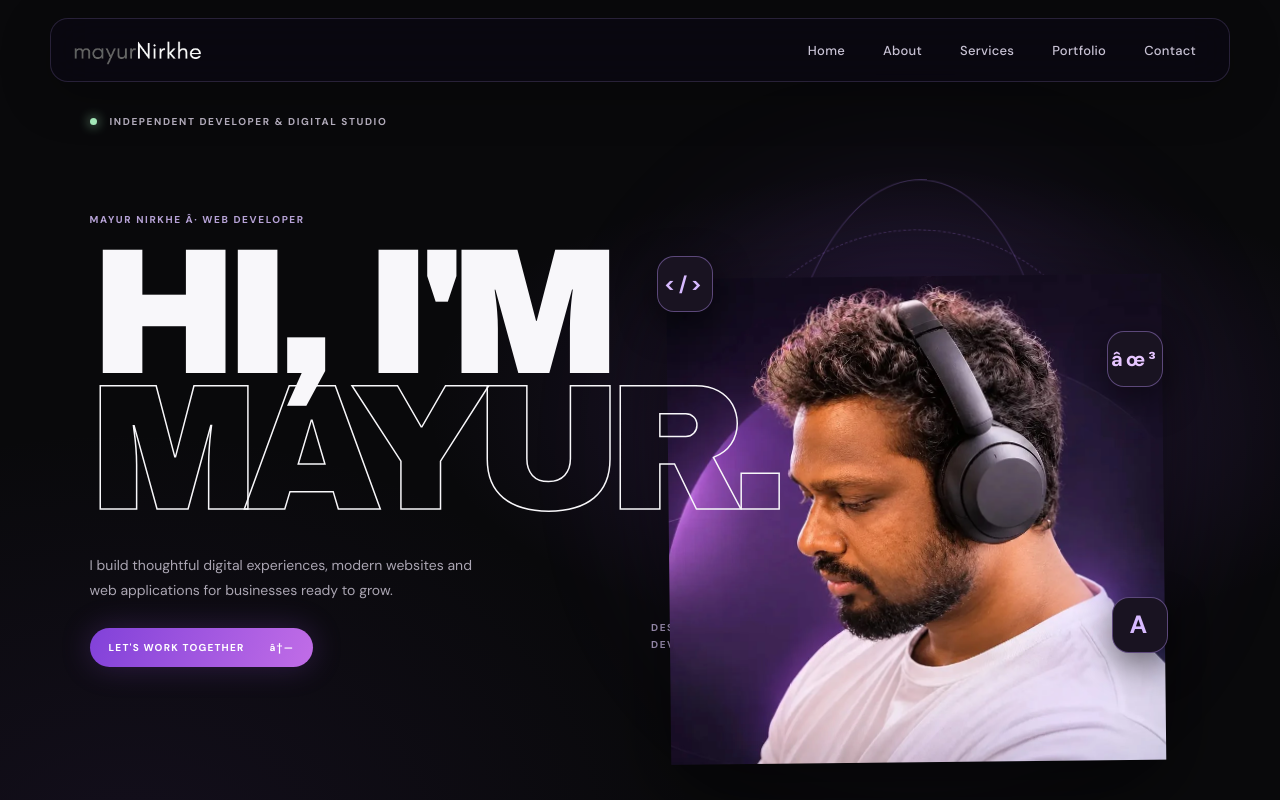
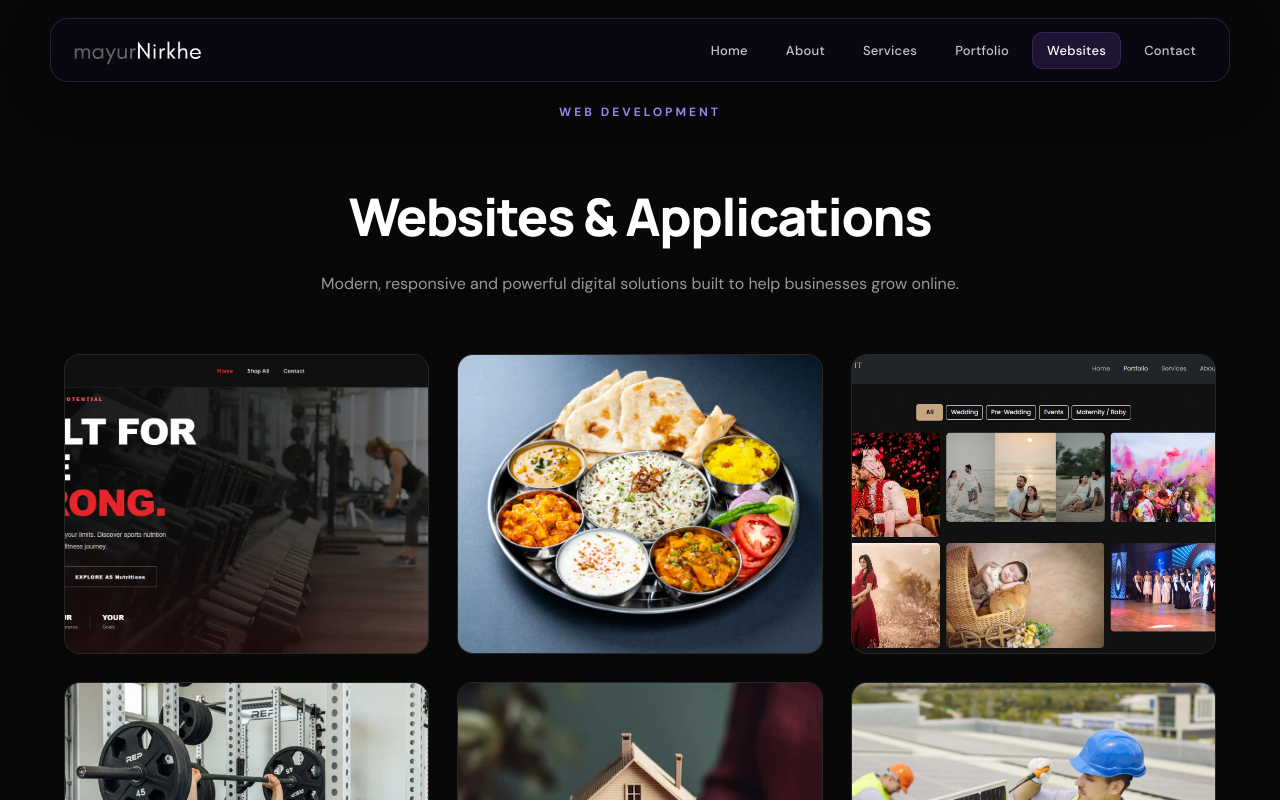
Before and after one commit to ItsMayurUI/webstudio, an Angular app: page /websites in a window 1280 px wide. Before the commit this address led to /. Shown: the top 800 px of the page. Built offline with nearby package versions, Linux system fonts and the light colour scheme.

Commit message:
Updated website changes

```diff
--- a/src/app/app-routing.module.ts
+++ b/src/app/app-routing.module.ts
@@ -1,3 +1,4 @@
+import { WebsiteComponent } from './components/website/website.component';
 import { WebDesignerBhusawalComponent } from './web-designer-bhusawal/web-designer-bhusawal.component';
 import { WebDesignerPuneComponent } from './web-designer-pune/web-designer-pune.component';
 import { NgModule } from '@angular/core';
@@ -15,6 +16,7 @@ const routes: Routes = [
   { path: 'about', component: AboutComponent },
   { path: 'services', component: ServicesComponent },
   { path: 'portfolio', component: PortfolioComponent },
+  { path: 'websites', component: WebsiteComponent },
   { path: 'contact', component: ContactComponent },
   {path: 'web-designer-bhusawal',component: WebDesignerBhusawalComponent},
   {path: 'web-designer-pune',component: WebDesignerPuneComponent},
--- a/src/app/app.module.ts
+++ b/src/app/app.module.ts
@@ -15,6 +15,7 @@ import { ProjectDetailComponent } from './project-detail/project-detail.componen
 import { WebDesignerBhusawalComponent } from './web-designer-bhusawal/web-designer-bhusawal.component';
 import { WebDesignerPuneComponent } from './web-designer-pune/web-designer-pune.component';
 import { StudioBannerComponent } from './components/studio-banner/studio-banner.component';
+import { WebsiteComponent } from './components/website/website.component';
 
 @NgModule({
   declarations: [
@@ -30,7 +31,8 @@ import { StudioBannerComponent } from './components/studio-banner/studio-banner.
     ProjectDetailComponent,
     WebDesignerBhusawalComponent,
     WebDesignerPuneComponent,
-    StudioBannerComponent
+    StudioBannerComponent,
+    WebsiteComponent
   ],
   imports: [
     BrowserModule,
--- a/src/app/components/navbar/navbar.component.html
+++ b/src/app/components/navbar/navbar.component.html
@@ -18,16 +18,43 @@
     <span></span><span></span><span></span>
   </button>
 
-  <!-- Nav -->
-  <nav class="main-nav" [class.open]="menuOpen">
-    <ul>
-      <li><a routerLink="/" (click)="closeMenu()">Home</a></li>
-      <li><a routerLink="/about" (click)="closeMenu()">About</a></li>
-      <li><a routerLink="/services" (click)="closeMenu()">Services</a></li>
-      <li><a routerLink="/portfolio" (click)="closeMenu()">Portfolio</a></li>
-      <li><a routerLink="/contact" (click)="closeMenu()">Contact</a></li>
-    </ul>
-  </nav>
+
+<!-- Navigation -->
+<nav class="main-nav" [class.open]="menuOpen">
+  <ul>
+    <li>
+      <a routerLink="/" routerLinkActive="active"
+         [routerLinkActiveOptions]="{ exact: true }"
+         (click)="closeMenu()">Home</a>
+    </li>
+
+    <li>
+      <a routerLink="/about" routerLinkActive="active"
+         (click)="closeMenu()">About</a>
+    </li>
+
+    <li>
+      <a routerLink="/services" routerLinkActive="active"
+         (click)="closeMenu()">Services</a>
+    </li>
+
+    <li>
+      <a routerLink="/portfolio" routerLinkActive="active"
+         (click)="closeMenu()">Portfolio</a>
+    </li>
+
+    <li>
+      <a routerLink="/websites" routerLinkActive="active"
+         (click)="closeMenu()">Websites</a>
+    </li>
+
+    <li>
+      <a routerLink="/contact" routerLinkActive="active"
+         (click)="closeMenu()">Contact</a>
+    </li>
+  </ul>
+</nav>
+
 
   <!-- Changes Blur / dim overlay -->
   <div class="nav-overlay" *ngIf="menuOpen" (click)="closeMenu()"></div>
--- a/src/app/components/portfolio/portfolio.component.html
+++ b/src/app/components/portfolio/portfolio.component.html
@@ -1,52 +1,19 @@
-<!-- SKILLS SECTION -->
-<!-- <section class="skills-dock-section">
-  <h2 class="kills-title power-title">Tech Stack</h2>
 
-  <div class="dock">
-    <div class="dock-item">
-      <img src="assets/Logo/skills/node.svg" alt="Node.js">
-      <span>Node.js</span>
+<!-- ================= TECH STACK SECTION ================= -->
+
+<section class="tech-stack-section">
+  <div class="container">
+
+    <div class="portfolio-header">
+      <span class="section-tag">MY EXPERTISE</span>
+      <h2 class="section-title">Tech Stack</h2>
+      <p class="section-subtitle">
+        Technologies and tools I use to build modern digital experiences.
+      </p>
     </div>
 
-    <div class="dock-item">
-      <img src="assets/Logo/skills/html.svg" alt="HTML5">
-      <span>HTML5</span>
-    </div>
+    <div class="skills-dock">
 
-    <div class="dock-item">
-      <img src="assets/Logo/skills/javascript.svg" alt="JavaScript">
-      <span>JavaScript</span>
-    </div>
-
-    <div class="dock-item main-skill">
-      <img src="assets/Logo/skills/angular.png" alt="Angular">
-      <span>Angular</span>
-    </div>
-
-    <div class="dock-item">
-      <img src="assets/Logo/skills/typescript.svg" alt="TypeScript">
-      <span>TypeScript</span>
-    </div>
-
-    <div class="dock-item">
-      <img src="assets/Logo/skills/css3.svg" alt="CSS3">
-      <span>CSS3</span>
-    </div>
-
-    <div class="dock-item">
-      <img src="assets/Logo/skills/mongodb.svg" alt="MongoDB">
-      <span>MongoDB</span>
-    </div>
-  </div>
-</section> -->
-
-    <div class="portfolio-header">
-      <h2 class="section-title">Tech Stack</h2>
-    </div>
-
-<!-- skills icons -->
-
-      <div class="skills-dock">
       <div class="dock-item">
         <img src="assets/Logo/skills/angular.png" alt="Angular">
         <span>Angular</span>
@@ -81,123 +48,221 @@
         <img src="assets/Logo/skills/restapi.svg" alt="REST API">
         <span>REST APIs</span>
       </div>
+
     </div>
+  </div>
+</section>
 
-<!-- New update ui -->
+
+<!-- ================= PORTFOLIO SECTION ================= -->
+
 <section class="portfolio-section" id="portfolio">
   <div class="container">
 
     <div class="portfolio-header">
-      <span class="section-tag">PORTFOLIO</span>
-      <h2 class="section-title">My Works</h2>
+      <span class="section-tag">CREATIVE SHOWCASE</span>
+      <h2 class="section-title">Portfolio & Personal Branding</h2>
       <p class="section-subtitle">
-        A selection of projects crafted with performance, clarity, and purpose.
+        Creative portfolio websites designed to showcase talent,
+        personality, professional identity and creative work.
       </p>
     </div>
 
-    <!-- Filters
-    <div class="portfolio-filters">
-      <button class="active">All</button>
-      <button>Business Websites</button>
-      <button>Web Applications</button>
-      <button>Angular Projects</button>
-      <button>UI / Dashboards</button>
-    </div> -->
-
-    <!-- Projects Grid -->
     <div class="portfolio-grid">
 
-      <!-- Card 1 -->
-      <a href="https://asnutritions.netlify.app/" target="_blank" class="work-card">
-        <img src="assets/projects/nutri/cover.webp" alt="Raghav Pure Veg">
+      <!-- Photographer Portfolio -->
+      <a href="https://raghavchitrafit.netlify.app"
+         target="_blank"
+         rel="noopener noreferrer"
+         class="work-card">
+
+        <img src="assets/projects/photography/cover.webp"
+             alt="Photography Portfolio Website">
+
         <div class="overlay">
-          <!-- <h3>Raghav Pure Veg</h3> -->
-          <span>AS Nutritions – E-Commerce Web App</span>
+          <span>Photography Portfolio</span>
           <p>
-          Angular-based sports nutrition platform featuring product discovery, shopping cart, secure checkout, Firebase-powered order management, and a seamless shopping experience.
+            A visually engaging photography website designed
+            to showcase creative work, professional photography
+            and visual storytelling.
           </p>
           <span class="view-btn">Live Preview →</span>
         </div>
       </a>
 
-      <!-- Card 2 -->
-      <a href="https://raghavpureveg.netlify.app/" target="_blank" class="work-card">
-        <img src="assets/projects/raghavveg/cover1.webp" alt="Raghav Pure Veg">
+      <!-- Add future portfolio projects here -->
+
+      <!-- Developer Portfolio -->
+      <!--
+      <a href="YOUR_PORTFOLIO_URL"
+         target="_blank"
+         rel="noopener noreferrer"
+         class="work-card">
+
+        <img src="YOUR_IMAGE_PATH" alt="Developer Portfolio">
+
         <div class="overlay">
-          <!-- <h3>Raghav Pure Veg</h3> -->
-          <span>Restaurant Management Web App</span>
+          <span>Developer Portfolio</span>
           <p>
-            Angular-based platform with digital menu, order flow, and smart restaurant operations.
+            Personal portfolio website showcasing skills,
+            projects and professional experience.
+          </p>
+          <span class="view-btn">Live Preview →</span>
+        </div>
+      </a>
+      -->
+
+      <!-- Designer Portfolio -->
+      <!-- Add more portfolio projects here -->
+
+    </div>
+  </div>
+</section>
+
+
+<!-- ================= WEBSITES & APPLICATIONS SECTION ================= -->
+
+<section class="portfolio-section websites-section" id="websites">
+  <div class="container">
+
+    <div class="portfolio-header">
+      <span class="section-tag">WEB DEVELOPMENT</span>
+      <h2 class="section-title">Websites & Applications</h2>
+      <p class="section-subtitle">
+        Modern, responsive and functional digital solutions
+        built to help businesses grow online.
+      </p>
+    </div>
+
+    <div class="portfolio-grid">
+
+      <!-- AS Nutritions -->
+      <a href="https://asnutritions.netlify.app/"
+         target="_blank"
+         rel="noopener noreferrer"
+         class="work-card">
+
+        <img src="assets/projects/nutri/cover.webp"
+             alt="AS Nutritions E-Commerce Website">
+
+        <div class="overlay">
+          <span>AS Nutritions – E-Commerce</span>
+          <p>
+            Angular-powered sports nutrition e-commerce platform
+            featuring product discovery, shopping cart, checkout
+            and Firebase-powered order management.
           </p>
           <span class="view-btn">Live Preview →</span>
         </div>
       </a>
 
-      <!-- Card 3 -->
-      <a href="https://raghavfitness.netlify.app/" target="_blank" class="work-card">
-        <img src="assets/projects/raghavfitness/cover.webp" alt="Raghav Fitness">
+
+      <!-- Raghav Pure Veg -->
+      <a href="https://raghavpureveg.netlify.app/"
+         target="_blank"
+         rel="noopener noreferrer"
+         class="work-card">
+
+        <img src="assets/projects/raghavveg/cover1.webp"
+             alt="Raghav Pure Veg Restaurant Website">
+
         <div class="overlay">
-          <!-- <h3>Raghav Fitness</h3> -->
-          <span>Fitness & Gym Web Application</span>
+          <span>Restaurant Management Web App</span>
           <p>
-            Performance-focused Angular web app for gym management, insights, and analytics.
+            Angular-based restaurant platform featuring
+            a digital menu, ordering experience and
+            smart restaurant operations.
           </p>
           <span class="view-btn">Live Preview →</span>
         </div>
       </a>
 
-      <!-- Card 4 -->
-      <a href="https://raghavsolar.netlify.app/" target="_blank" class="work-card">
-        <img src="assets/projects/solarpro/solar1.webp" alt="Solar Pro">
+
+      <!-- Raghav Fitness -->
+      <a href="https://corefitnes.netlify.app//"
+         target="_blank"
+         rel="noopener noreferrer"
+         class="work-card">
+
+        <img src="assets/projects/raghavfitness/cover.webp"
+             alt="Raghav Fitness Website">
+
         <div class="overlay">
-          <!-- <h3>Solar Pro</h3> -->
-          <span>Solar Business Website</span>
+          <span>Fitness & Gym Web Application</span>
           <p>
-            SEO-friendly Angular website designed for solar installation businesses.
+            Modern fitness website designed for gym
+            management, services, fitness information
+            and an engaging user experience.
           </p>
           <span class="view-btn">Live Preview →</span>
         </div>
       </a>
 
-      <!-- Card 5 -->
-      <a href="https://raghavchitrafit.netlify.app" target="_blank" class="work-card">
-        <img src="assets/projects/photography/cover.webp" alt="Raghav Photography">
+
+      <!-- Solar Business -->
+      <a href="https://raghavsolar.netlify.app/"
+         target="_blank"
+         rel="noopener noreferrer"
+         class="work-card">
+
+        <img src="assets/projects/solarpro/solar1.webp"
+             alt="Solar Business Website">
+
         <div class="overlay">
-          <!-- <h3>Raghav Photography</h3> -->
-          <span>Visual • Brand Photography Website</span>
+          <span>Solar Business Website</span>
           <p>
-            Minimal Photography Website Highlighting Creative Work
+            SEO-friendly business website designed
+            for solar installation services,
+            solutions and customer enquiries.
           </p>
           <span class="view-btn">Live Preview →</span>
         </div>
       </a>
 
-      <!-- Card 6 -->
-      <a href="https://craftbysk.netlify.app/" target="_blank" class="work-card">
-        <img src="assets/projects/kotecha/cover.webp" alt="Craft By SK">
+
+      <!-- Craft By SK -->
+      <a href="https://craftbysk.netlify.app/"
+         target="_blank"
+         rel="noopener noreferrer"
+         class="work-card">
+
+        <img src="assets/projects/kotecha/cover.webp"
+             alt="Craft By SK Website">
+
         <div class="overlay">
-          <!-- <h3>Craft By SK</h3> -->
-          <span>Creative Brand Website</span>
+          <span>Craft By SK – Creative Business</span>
           <p>
-            Minimal portfolio website showcasing handmade products and brand identity.
+            Elegant brand website showcasing handmade
+            products, creative collections and
+            business identity.
           </p>
           <span class="view-btn">Live Preview →</span>
         </div>
       </a>
 
-      <!-- Card 7 -->
-      <a href="https://sadgurubuilders.netlify.app/" target="_blank" class="work-card">
-        <img src="assets/projects/sadguru/cover2.webp" alt="Manish Real Estate">
+
+      <!-- Sadguru Builders -->
+      <a href="https://sadgurubuilders.netlify.app/"
+         target="_blank"
+         rel="noopener noreferrer"
+         class="work-card">
+
+        <img src="assets/projects/sadguru/cover2.webp"
+             alt="Sadguru Builders Website">
+
         <div class="overlay">
-          <!-- <h3>Manish</h3> -->
           <span>Real Estate Business Website</span>
           <p>
-            Trust-driven property website with modern layout and clear client communication.
+            Professional real estate website with
+            property information, modern layouts
+            and clear customer communication.
           </p>
           <span class="view-btn">Live Preview →</span>
         </div>
       </a>
 
+      <!-- Add future business websites and web apps here -->
+
     </div>
   </div>
 </section>
--- /dev/null
+++ b/src/app/components/website/website.component.css
@@ -0,0 +1,211 @@
+
+/* ==============================
+   WEBSITES SECTION
+================================ */
+
+.portfolio-section {
+  padding: 100px 0;
+  background: #080808;
+  color: #fff;
+  min-height: 100vh;
+}
+
+.portfolio-section .container {
+  width: 90%;
+  max-width: 1250px;
+  margin: 0 auto;
+}
+
+/* Header */
+
+.portfolio-header {
+  text-align: center;
+  max-width: 700px;
+  margin: 0 auto 55px;
+}
+
+.section-tag {
+  display: inline-block;
+  color: #a78bfa;
+  font-size: 12px;
+  font-weight: 700;
+  letter-spacing: 3px;
+  margin-bottom: 18px;
+}
+
+.section-title {
+  font-size: clamp(32px, 5vw, 52px);
+  font-weight: 800;
+  letter-spacing: -1.5px;
+  margin-bottom: 18px;
+  color: #fff;
+}
+
+.section-subtitle {
+  color: #999;
+  font-size: 16px;
+  line-height: 1.8;
+  margin: 0;
+}
+
+/* Project Grid */
+
+.portfolio-grid {
+  display: grid;
+  grid-template-columns: repeat(3, minmax(0, 1fr));
+  gap: 28px;
+}
+
+/* Project Card */
+
+.work-card {
+  position: relative;
+  display: block;
+  height: 300px;
+  overflow: hidden;
+  border-radius: 16px;
+  background: #151515;
+  text-decoration: none;
+  border: 1px solid rgba(255, 255, 255, 0.08);
+  isolation: isolate;
+  transition: transform 0.4s ease,
+              border-color 0.4s ease,
+              box-shadow 0.4s ease;
+}
+
+.work-card img {
+  width: 100%;
+  height: 100%;
+  display: block;
+  object-fit: cover;
+  transition: transform 0.7s cubic-bezier(.2, .7, .2, 1);
+}
+
+/* Dark Overlay */
+
+.work-card .overlay {
+  position: absolute;
+  inset: 0;
+  display: flex;
+  flex-direction: column;
+  justify-content: flex-end;
+  padding: 25px;
+  background: linear-gradient(
+    to top,
+    rgba(0, 0, 0, 0.95) 0%,
+    rgba(0, 0, 0, 0.65) 35%,
+    rgba(0, 0, 0, 0.05) 100%
+  );
+  opacity: 0;
+  transition: opacity 0.4s ease;
+}
+
+.overlay > span:first-child {
+  color: #fff;
+  font-size: 22px;
+  font-weight: 700;
+  transform: translateY(15px);
+  transition: transform 0.4s ease;
+}
+
+.overlay p {
+  color: #ccc;
+  font-size: 13px;
+  line-height: 1.6;
+  margin: 10px 0 16px;
+  transform: translateY(15px);
+  transition: transform 0.4s ease 0.05s;
+}
+
+.view-btn {
+  color: #c4b5fd;
+  font-size: 13px;
+  font-weight: 700;
+  transform: translateY(15px);
+  transition: transform 0.4s ease 0.1s;
+}
+
+/* Hover Effects */
+
+.work-card:hover {
+  transform: translateY(-8px);
+  border-color: rgba(167, 139, 250, 0.6);
+  box-shadow: 0 18px 45px rgba(0, 0, 0, 0.4);
+}
+
+.work-card:hover img {
+  transform: scale(1.1);
+}
+
+.work-card:hover .overlay {
+  opacity: 1;
+}
+
+.work-card:hover .overlay > span,
+.work-card:hover .overlay p,
+.work-card:hover .view-btn {
+  transform: translateY(0);
+}
+
+/* Tablet */
+
+@media (max-width: 992px) {
+  .portfolio-grid {
+    grid-template-columns: repeat(2, minmax(0, 1fr));
+    gap: 22px;
+  }
+
+  .work-card {
+    height: 270px;
+  }
+}
+
+/* Mobile */
+
+@media (max-width: 576px) {
+  .portfolio-section {
+    padding: 75px 0;
+  }
+
+  .portfolio-section .container {
+    width: 92%;
+  }
+
+  .portfolio-header {
+    margin-bottom: 35px;
+  }
+
+  .section-title {
+    font-size: 32px;
+  }
+
+  .section-subtitle {
+    font-size: 14px;
+  }
+
+  .portfolio-grid {
+    grid-template-columns: 1fr;
+    gap: 20px;
+  }
+
+  .work-card {
+    height: 260px;
+    border-radius: 13px;
+  }
+
+  /* Keep project details visible on touch devices */
+  .work-card .overlay {
+    opacity: 1;
+    padding: 20px;
+  }
+
+  .overlay > span:first-child,
+  .overlay p,
+  .view-btn {
+    transform: translateY(0);
+  }
+
+  .overlay > span:first-child {
+    font-size: 20px;
+  }
+}
--- /dev/null
+++ b/src/app/components/website/website.component.html
@@ -0,0 +1,46 @@
+
+<section class="portfolio-section" id="websites">
+  <div class="container">
+
+    <div class="portfolio-header">
+      <span class="section-tag">WEB DEVELOPMENT</span>
+
+      <h2 class="section-title">
+        Websites & Applications
+      </h2>
+
+      <p class="section-subtitle">
+        Modern, responsive and powerful digital solutions
+        built to help businesses grow online.
+      </p>
+    </div>
+
+    <div class="portfolio-grid">
+
+      <a *ngFor="let project of projects"
+         [href]="project.url"
+         target="_blank"
+         rel="noopener noreferrer"
+         class="work-card">
+
+        <img [src]="project.image"
+             [alt]="project.title">
+
+        <div class="overlay">
+
+          <span>{{ project.title }}</span>
+
+          <p>{{ project.desc }}</p>
+
+          <span class="view-btn">
+            Live Preview →
+          </span>
+
+        </div>
+
+      </a>
+
+    </div>
+
+  </div>
+</section>
--- /dev/null
+++ b/src/app/components/website/website.component.ts
@@ -0,0 +1,17 @@
+
+import { Component } from '@angular/core';
+import { PROJECTS } from '../../data/projects';
+
+@Component({
+  selector: 'app-website',
+  templateUrl: './website.component.html',
+  styleUrls: ['./website.component.css']
+})
+export class WebsiteComponent {
+
+  // Show only website projects
+  projects = PROJECTS.filter(
+    project => project.category === 'website'
+  );
+
+}
--- a/src/app/data/projects.ts
+++ b/src/app/data/projects.ts
@@ -1,10 +1,34 @@
+
 export const PROJECTS = [
+
+  // ================= WEBSITE PROJECTS =================
+
+  {
+    title: 'As Nutritions E-commerce Website',
+    slug: 'raghav-veg',
+    category: 'website',
+    url: 'https://asnutritions.netlify.app/',
+    desc: 'Modern nutrition e-commerce platform featuring product collections, detailed product pages, shopping cart and a seamless online shopping experience.',
+    image: 'assets/projects/nutri/cover.webp',
+    tech: ['Angular', 'Firebase', 'Bootstrap'],
+    features: [
+      'Product Catalog',
+      'Product Details & Gallery',
+      'Shopping Cart Management',
+      'Responsive Design',
+      'Online Shopping Experience',
+      'Firebase Integration'
+    ]
+  },
+
   {
     title: 'Raghav Veg',
     slug: 'raghav-veg',
+    category: 'website',
+    url: 'https://raghavpureveg.netlify.app/',
     desc: 'Angular-based restaurant platform with digital menu and order flow.',
     image: 'assets/projects/raghavveg/cover1.webp',
-    tech: ['Angular', 'Firebase', 'Bootstrap',],
+    tech: ['Angular', 'Firebase', 'Bootstrap'],
     features: [
       'Digital Menu',
       'Responsive Design',
@@ -12,9 +36,31 @@ export const PROJECTS = [
       'Admin Friendly UI'
     ]
   },
+
+{
+    title: 'Photography Portfolio',
+    slug: 'photography-portfolio',
+    category: 'website',
+    url: 'https://raghavchitrafit.netlify.app',
+    desc: 'Creative photography portfolio showcasing stunning photo collections, visual storytelling and professional photography work.',
+    image: 'assets/projects/photography/cover.webp',
+    tech: ['Angular', 'Firebase', 'Bootstrap'],
+    features: [
+      'Photography Gallery',
+      'Image Categories',
+      'Fullscreen Image Preview',
+      'Responsive Gallery Layout',
+      'Creative Portfolio Showcase',
+      'Visual Storytelling'
+    ]
+},
+
+
   {
     title: 'Raghav Fitness',
     slug: 'raghav-fitness',
+    category: 'website',
+    url: 'https://corefitnes.netlify.app/',
     desc: 'Angular web app for gym, performance insights and analytics.',
     image: 'assets/projects/raghavfitness/cover1.webp',
     tech: ['Angular', 'Firebase', 'Bootstrap'],
@@ -24,16 +70,63 @@ export const PROJECTS = [
       'Responsive UI'
     ]
   },
+
+  {
+  title: 'Real Estate Business Website',
+  slug: 'real-estate',
+  category: 'website',
+  url: 'https://sadgurubuilders.netlify.app/',
+  desc: 'Professional real estate website showcasing property projects, business services and modern residential developments.',
+  image: 'assets/projects/sadguru/cover2.webp',
+  tech: ['Angular', 'Firebase', 'Bootstrap'],
+  features: [
+    'Property Showcase',
+    'Project Details',
+    'Residential Development Pages',
+    'Enquiry Forms',
+    'Responsive Design',
+    'Business Information'
+    ]
+  },
+
   {
     title: 'Solar Pro',
     slug: 'solar-pro',
+    category: 'website',
+    url: 'https://raghavsolar.netlify.app/',
     desc: 'SEO-friendly Angular website for solar installation businesses.',
     image: 'assets/projects/solarpro/cover1.webp',
-    tech: ['Angular','Firebase', 'Bootstrap'],
+    tech: ['Angular', 'Firebase', 'Bootstrap'],
     features: [
       'Service Pages',
       'Lead Forms',
       'SEO Optimization'
     ]
   },
+
+  {
+    title: 'Craft By SK',
+    slug: 'craft By SK',
+    category: 'website',
+    url: 'https://craftbysk.netlify.app/',
+    desc: 'Online Shoping website for E-commerce businesses.',
+    image: 'assets/projects/kotecha/cover.webp',
+    tech: ['Angular', 'Firebase', 'Bootstrap'],
+    features: [
+      'Product Catalog',
+      'Product Categories',
+      'Product Gallery',
+      'Shopping Cart',
+      'Responsive Design',
+      'Online Shopping Experience'
+      ]
+    },
+
+
+  // ================= FUTURE PROJECTS =================
+  // with category: 'website'
+
+  // Add Photographer Portfolio, Developer Portfolio etc.
+  // with category: 'portfolio'
+
 ];
```
Also changed, not shown: src/app/components/portfolio/portfolio.component.css (+12 -0 lines), 1 other file (tests, documents, lock files or other folders). Lines whose indentation alone changed are shown as unchanged.
